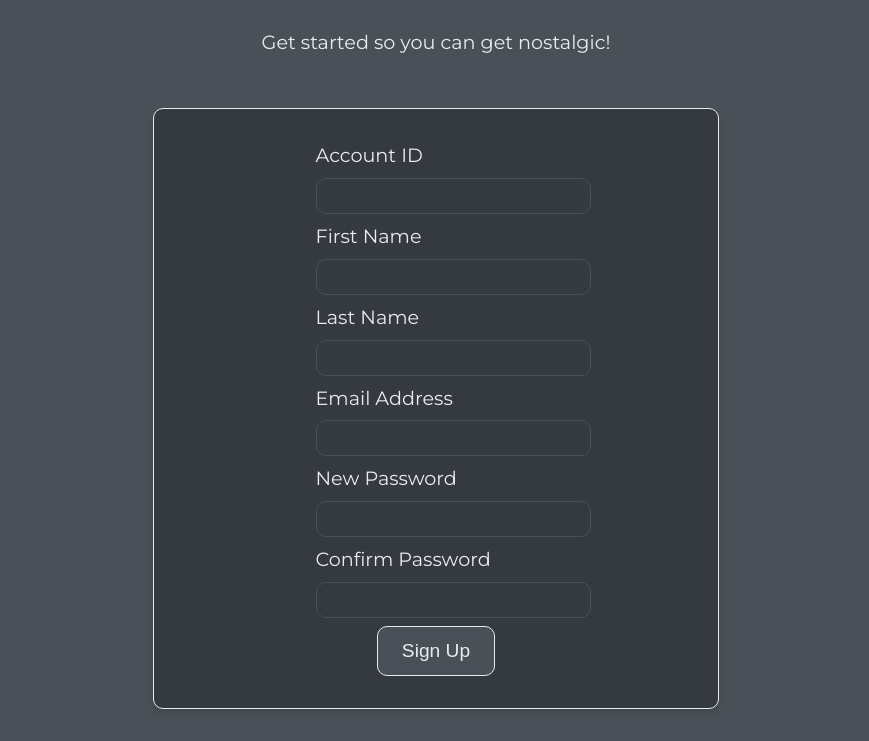
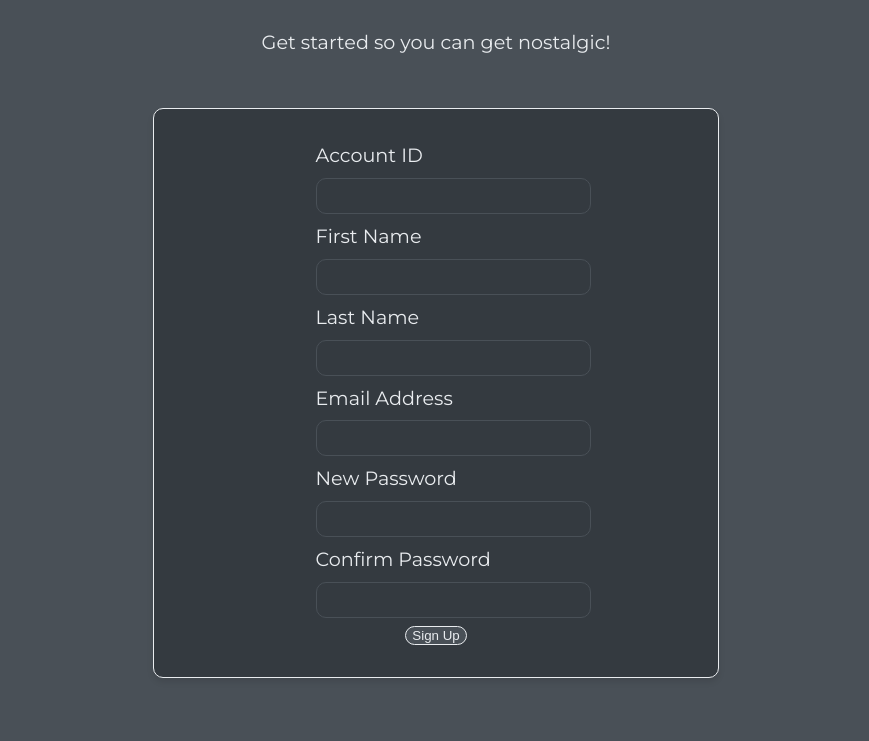
Before and after one commit to madhavmishra09/Gaming-Galactica, a plain HTML site: page index.html in a window 1280 px wide. Shown: the part 100-841 px from the top of the page, without its empty margins (204-1073 px from the left). After the commit the page ends 810 px from the top, so only its background shows below. Drawn offline with Linux system fonts and the light colour scheme; a web font is replaced by a local one.

Commit message:
regular commit

```diff
--- a/styles.css
+++ b/styles.css
@@ -44,26 +44,11 @@ body{
     border: 1px solid #e9ecef;
     border-radius: 10px;
 }
-#submit {
-    display: flex;
-    flex-direction: column;
-    justify-content: center;
-    align-items: center;
-    margin: 0 auto;
-    background-color: #495057;
-    color: #e9ecef;
-    border: 1px solid #e9ecef;
-    border-radius: 10px;
-    padding: 0.8rem 1.5rem; /* Adjusted padding for a slightly smaller button */
-    font-size: 1.2rem; /* Reduced font size for better alignment with other content */
-    transition: 0.3s;
-}
-
-#submit:hover {
+#submit:hover{
     background-color: #e9ecef;
     color: #495057;
     cursor: pointer;
-    transform: scale(1.1);
+    transition: 0.5s;
 }
 input{
     background-color: #343a40;
```
